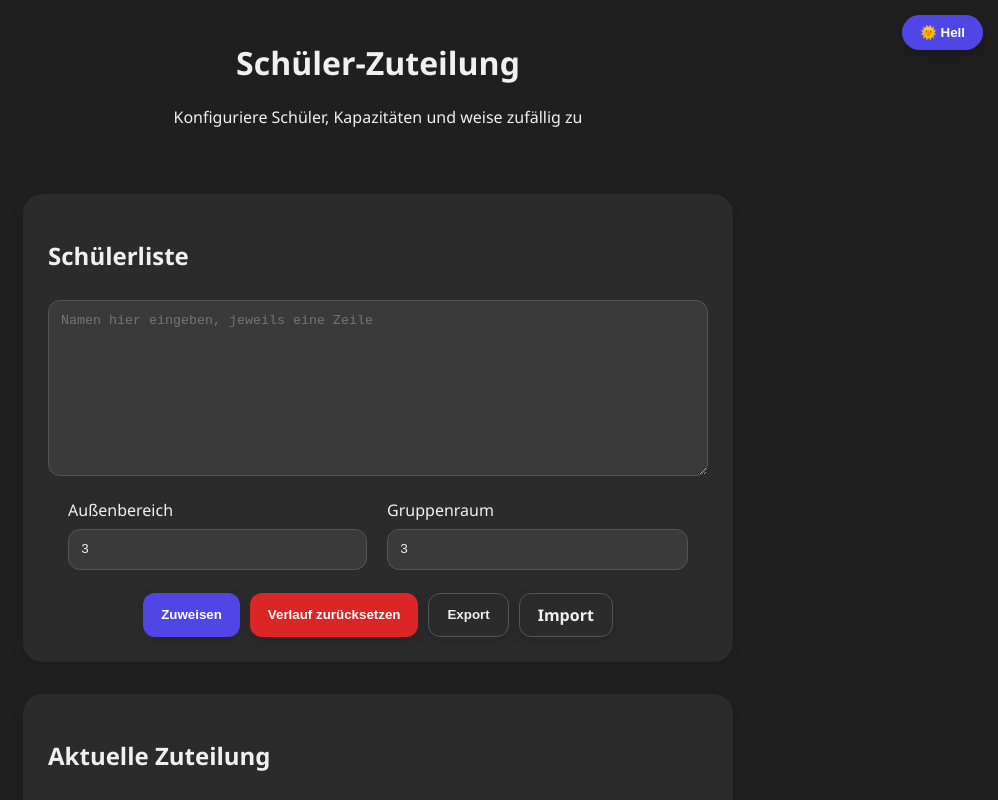
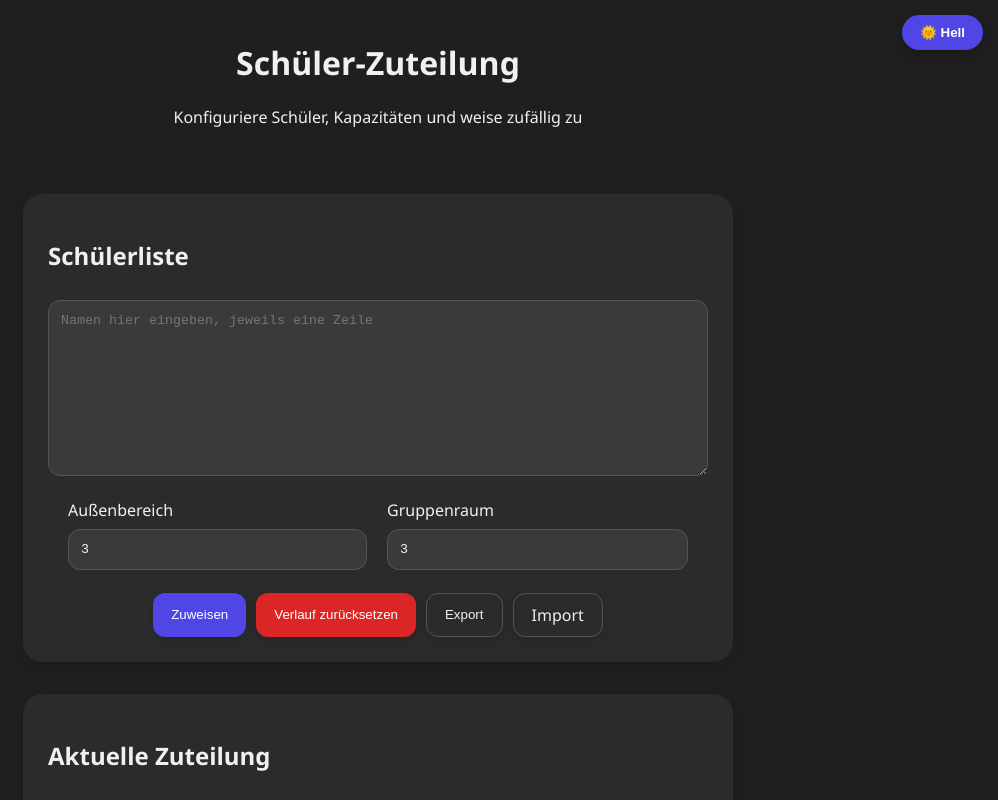
Before and after one commit to TheUltimateVxnom/ZuteilungSchueler, a React (Vite) app: page / in a window 1280 px wide. Shown: the top 800 px of the page, without its empty margins (282-1280 px from the left). Built offline with nearby package versions, Linux system fonts and the light colour scheme.

Commit message:
beta v0.96

```diff
--- a/src/index.css
+++ b/src/index.css
@@ -120,7 +120,7 @@ body {
   cursor: pointer;
   transition: 0.2s all;
   box-shadow: 0 3px 8px rgba(0,0,0,0.15);
-  font-weight: bold;
+  font-weight: normal;
 }
 .btn:hover { transform: translateY(-2px); box-shadow:0 6px 12px rgba(0,0,0,0.2); }
 
```
